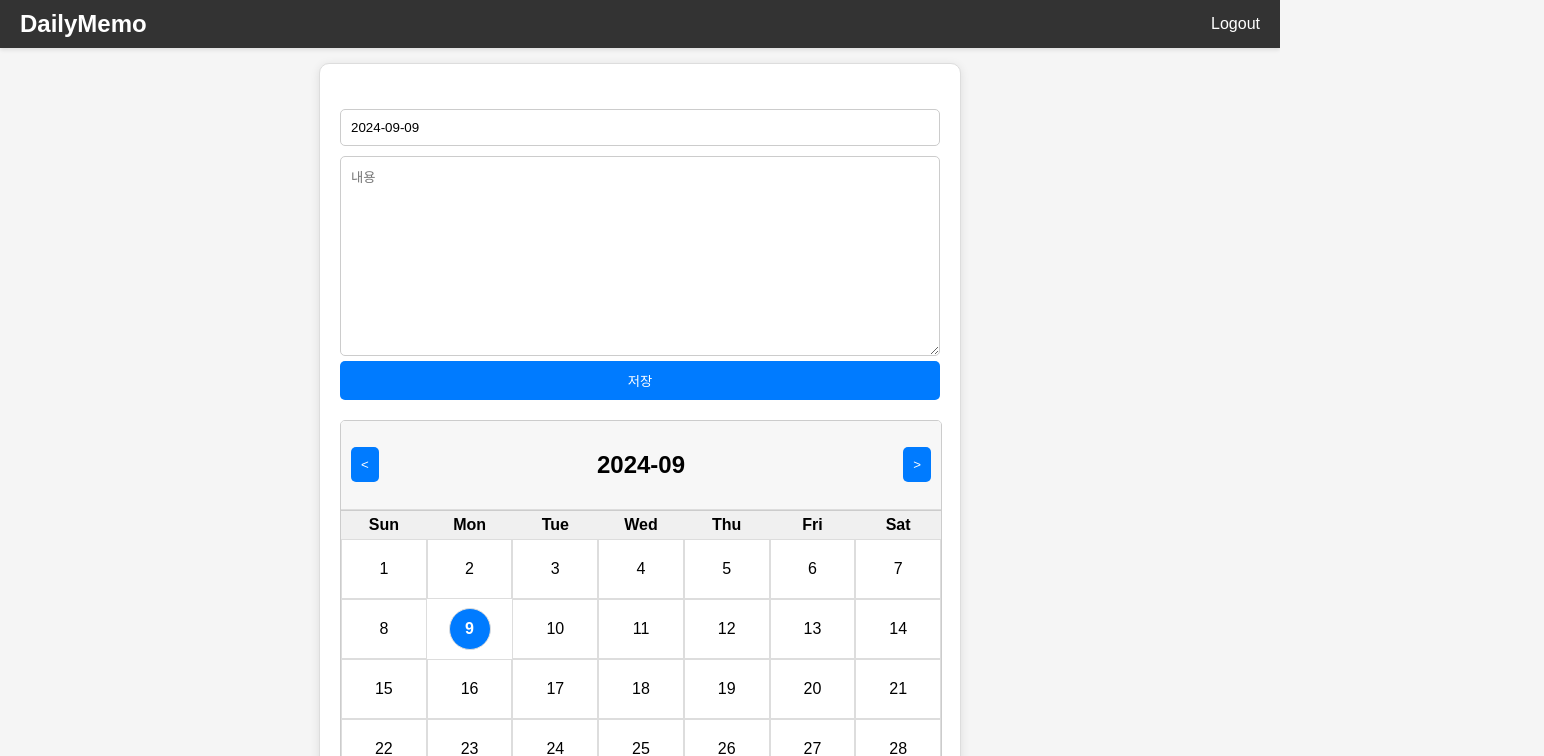
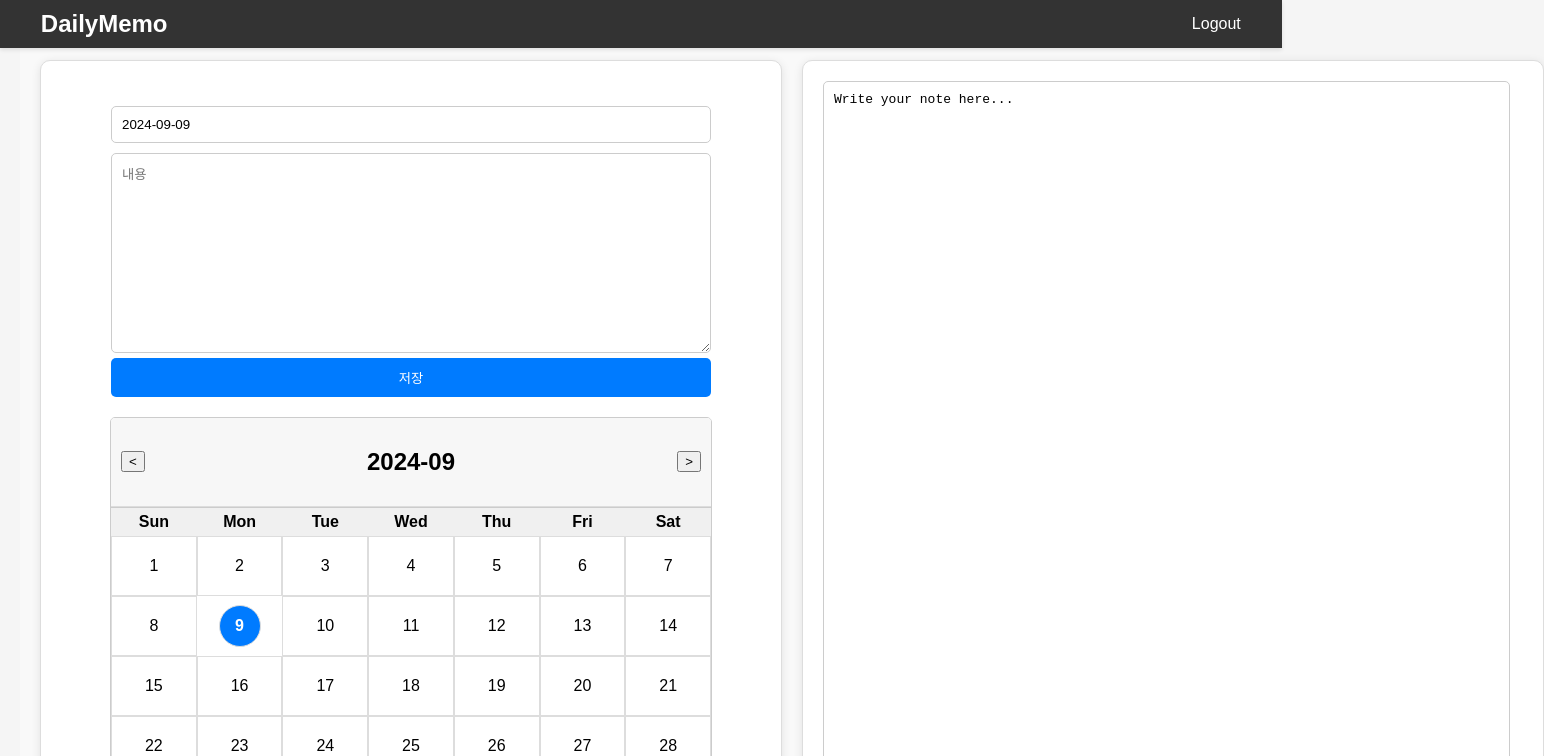
Before and after one commit to vkflco08/FE-memo-app, a React (Create React App) app: page / in a window 1280 px wide. Shown: the top 756 px of the page, 1544 px wide, since content can reach past the window. Built offline with nearby package versions, Linux system fonts and the light colour scheme; no server answers; sample sign-in values are in the browser's storage.

Commit message:
feat user note

```diff
--- a/src/components/MemoApp.css
+++ b/src/components/MemoApp.css
@@ -1,32 +1,68 @@
 .memo-app {
     font-family: Arial, sans-serif;
-    max-width: 600px;
+    max-width: 900px; /* Adjust the max width for wider layout */
+    margin: 80px auto 0; /* Ensure the top margin accounts for the fixed navbar height */
+    padding: 20px;
+    border: 1px solid #ddd;
+    border-radius: 10px;
+    box-shadow: 0 2px 10px rgba(0, 0, 0, 0.1);
+    background-color: #fff;
+    display: flex;
+    gap: 20px; /* Space between the memo and user note sections */
+    flex-wrap: wrap; /* Ensure the sections wrap on small screens */
+}
+
+.memo-app-container {
+    display: flex;
+    flex-direction: column; /* 기본적으로 세로 배치 */
+    max-width: 1200px;
     margin: 0 auto;
-    margin-top: 15px;
-    margin-bottom: 15px;
     padding: 20px;
+    background-color: #f9f9f9;
+}
+
+.memo-section {
+    flex-grow: 1;
+    padding: 20px;
+    min-width: 700px; /* 최소 너비 설정 */
+    margin-bottom: 20px;
+    margin-top: 40px;
     border: 1px solid #ddd;
     border-radius: 10px;
     box-shadow: 0 2px 10px rgba(0, 0, 0, 0.1);
     background-color: #fff;
 }
 
-.month-navigation {
-    display: flex;
-    justify-content: space-between;
-    align-items: center;
+.user-note-section {
+    width: 700px; /* 고정된 너비 */
+    min-width: 700px; /* 최소 너비 설정 */
+    padding: 20px;
     margin-bottom: 20px;
+    margin-top: 40px;
+    border: 1px solid #ddd;
+    border-radius: 10px;
+    box-shadow: 0 2px 10px rgba(0, 0, 0, 0.1);
+    background-color: #fff;
 }
 
-button {
-    padding: 10px;
-    border: none;
-    border-radius: 5px;
-    background-color: #007bff;
-    color: white;
-    cursor: pointer;
+/* 화면이 넓을 때 가로로 배치 */
+@media (min-width: 768px) {
+    .memo-app {
+        flex-direction: column;
+    }
+    .memo-app-container {
+        flex-direction: row;
+        justify-content: space-between;
+        gap: 20px;
+    }
+    .user-note-section {
+        margin-bottom: 0;
+    }
 }
 
-button:hover {
-    background-color: #0056b3;
+/* 화면이 좁아질 때 user-note-section 아래로 배치 */
+@media (max-width: 600px) {
+    .memo-app-container {
+        flex-direction: column;
+    }
 }
--- a/src/components/MemoApp.jsx
+++ b/src/components/MemoApp.jsx
@@ -1,6 +1,7 @@
 import React, { useState, useEffect } from 'react';
 import Calendar from './calendar/Calendar';
 import MemoInput from './memo/MemoInput';
+import UserNote from './usernote/UserNote';
 import axiosInstance from './common/AxiosInstance';
 import './MemoApp.css';
 
@@ -11,7 +12,7 @@ const MemoApp = () => {
 
     useEffect(() => {
         fetchMemos();
-    }, []); // Fetch memos on initial render
+    }, []);
 
     const fetchMemos = async () => {
         try {
@@ -47,7 +48,8 @@ const MemoApp = () => {
     };
 
     return (
-        <div className="memo-app">
+        <div className="memo-app-container">
+            <div className="memo-section">
                 <MemoInput
                     date={selectedDate}
                     currentMemo={currentMemo}
@@ -57,6 +59,10 @@ const MemoApp = () => {
                 />
                 <Calendar memos={memos} onDateClick={handleDateClick} />
             </div>
+            <div className="user-note-section">
+                <UserNote />
+            </div>
+        </div>
     );
 };
 
--- a/src/components/common/NavBar.css
+++ b/src/components/common/NavBar.css
@@ -3,12 +3,19 @@
   color: #fff;
   padding: 10px 20px;
   box-shadow: 0 2px 4px rgba(0, 0, 0, 0.1);
+  width: 97%;
+  position: fixed; /* Keep the navbar at the top */
+  top: 0;
+  z-index: 1000;
 }
 
 .navbar-container {
   display: flex;
   justify-content: space-between;
   align-items: center;
+  flex-wrap: wrap; /* Wrap the menu items when the screen width is too small */
+  max-width: 1200px; /* Limit the navbar width */
+  margin: 0 auto;
 }
 
 .navbar-brand {
@@ -16,11 +23,13 @@
   font-weight: bold;
   color: #fff;
   text-decoration: none;
+  padding-right: 20px;
 }
 
 .navbar-menu {
   display: flex;
   gap: 15px;
+  flex-wrap: wrap; /* Wrap menu links when the space is tight */
 }
 
 .navbar-link {
@@ -34,10 +43,12 @@
   color: #ddd;
 }
 
+/* Mobile responsiveness */
 @media (max-width: 768px) {
   .navbar-container {
       flex-direction: column;
       align-items: flex-start;
+      padding: 10px;
   }
 
   .navbar-menu {
--- /dev/null
+++ b/src/components/usernote/UserNote.css
@@ -0,0 +1,50 @@
+.user-note-section {
+    width: 300px;
+    height: 755px;
+    min-width: 300px;
+    padding: 20px;
+    margin-bottom: 20px;
+    border: 1px solid #ddd;
+    border-radius: 10px;
+    box-shadow: 0 2px 10px rgba(0, 0, 0, 0.1);
+    background-color: #fff;
+}
+
+.user-note-section h2 {
+    font-size: 1.5em;
+    margin-bottom: 15px;
+}
+
+.note-title {
+    width: 100%;
+    padding: 10px;
+    margin-bottom: 10px;
+    border: 1px solid #ccc;
+    border-radius: 5px;
+    font-size: 1.1em;
+}
+
+.note-content {
+    width: 95%;
+    height: 700px;
+    padding: 10px;
+    border: 1px solid #ccc;
+    border-radius: 5px;
+    font-size: 1em;
+    resize: vertical; /* Allow vertical resizing only */
+}
+
+.save-button {
+    display: inline-block;
+    padding: 10px 15px;
+    background-color: #007bff;
+    color: white;
+    border: none;
+    border-radius: 5px;
+    cursor: pointer;
+    font-size: 1em;
+}
+
+.save-button:hover {
+    background-color: #0056b3;
+}
--- /dev/null
+++ b/src/components/usernote/UserNote.jsx
@@ -0,0 +1,53 @@
+import React, { useState, useEffect } from 'react';
+import axiosInstance from '../common/AxiosInstance';
+import './UserNote.css';
+
+const UserNote = () => {
+    const [userNote, setUserNote] = useState({ content: '' });
+
+    useEffect(() => {
+        fetchUserNote();
+    }, []);
+
+    const fetchUserNote = async () => {
+        try {
+            const response = await axiosInstance.get(`/api/memo/user_note`);
+            setUserNote(response.data);
+        } catch (error) {
+            console.error("오류가 발생했습니다 :", error);
+            setUserNote({ title: 'Default Note', content: 'Write your note here...' });
+        }
+    };
+
+    const handleNoteChange = (e) => {
+        const { name, value } = e.target;
+        setUserNote((prevNote) => ({ ...prevNote, [name]: value }));
+    };
+
+    const handleNoteSubmit = async (e) => {
+        e.preventDefault();
+        try {
+            await axiosInstance.post(`/api/memo/user_note`, {
+                content: userNote.content
+            });
+            alert("정상적으로 저장되었습니다.");
+        } catch (error) {
+            console.error("오류가 발생했습니다 :", error);
+        }
+    };
+
+    return (
+            <form onSubmit={handleNoteSubmit}>
+                <textarea
+                    name="content"
+                    value={userNote.content}
+                    onChange={handleNoteChange}
+                    placeholder="Write your note here..."
+                    className="note-content"
+                />
+                <button type="submit" className="save-button">Save Note</button>
+            </form>
+    );
+};
+
+export default UserNote;
```
Lines whose indentation alone changed are shown as unchanged.
